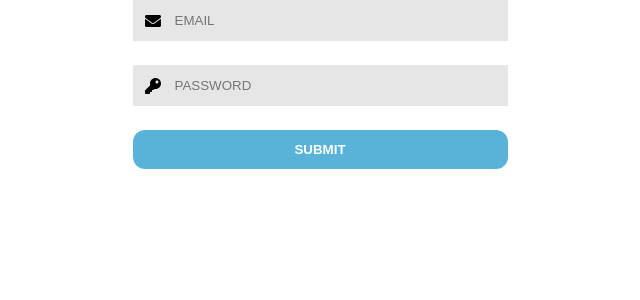
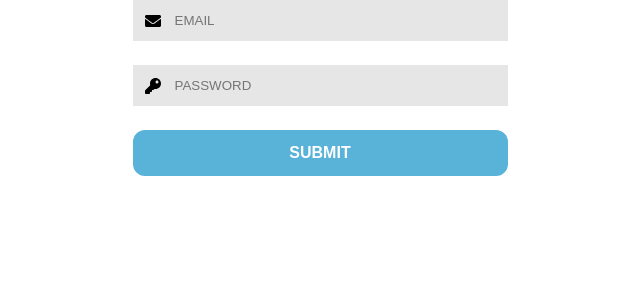
Before and after one commit to leosoaivan/teachable-ui, a React (Create React App) app: page / in a window 1280 px wide. Shown: the top 300 px of the page, without its empty margins (320-960 px from the left). Built offline with nearby package versions, Linux system fonts and the light colour scheme.

Commit message:
Add button

```diff
--- a/package.json
+++ b/package.json
@@ -10,6 +10,7 @@
     "@testing-library/react": "^9.5.0",
     "@testing-library/user-event": "^7.2.1",
     "formik": "^2.1.4",
+    "node-sass": "^4.14.1",
     "prop-types": "^15.7.2",
     "react": "^16.13.1",
     "react-dom": "^16.13.1",
--- a/src/components/AuthForm/CustomField.js
+++ b/src/components/AuthForm/CustomField.js
@@ -18,6 +18,7 @@ const StyledInput = styled.input`
   margin-left: 12px;
   background-color: ${thm.formField};
   width: 100%;
+  color: ${thm.textGrey};
 `;
 
 const CustomField = ({
--- a/src/components/Button/index.js
+++ b/src/components/Button/index.js
@@ -5,20 +5,24 @@ import thm from '../../styling/theme';
 
 const Root = styled.button`
   width: 100%;
-  background-color: ${(props) => (props.disabled ? thm.lightText : thm.actionPrimary)};
+  background-color: ${(props) => (props.disabled ? thm.textLight : thm.actionPrimary)};
   border: 0;
   padding: 12px;
   border-radius: 12px;
+  border-width: 2px;
+  border-style: solid;
+  border-color: ${thm.actionPrimary};
 
   &:hover {
-    border: 2px solid ${thm.actionPrimaryActive};
+    border-color: ${thm.actionPrimaryActive};
   }
 `;
 
 const ButtonText = styled.span`
   text-transform: uppercase;
-  color: ${thm.lightText};
+  color: ${thm.textLight};
   font-weight: 600;
+  font-size: 16px;
 `;
 
 const Button = ({ type, disabled, children }) => {
--- a/src/styling/theme.js
+++ b/src/styling/theme.js
@@ -17,7 +17,8 @@ const thm = {
   actionPrimary: colors.cobalt,
   actionPrimaryActive: colors.celadonBlue,
   formField: colors.platinum,
-  lightText: colors.white,
+  textLight: colors.white,
+  textGrey: colors.battleshipGrey,
 };
 
 export default thm;
```
Also changed, not shown: 1 other file (tests, documents, lock files or other folders).
